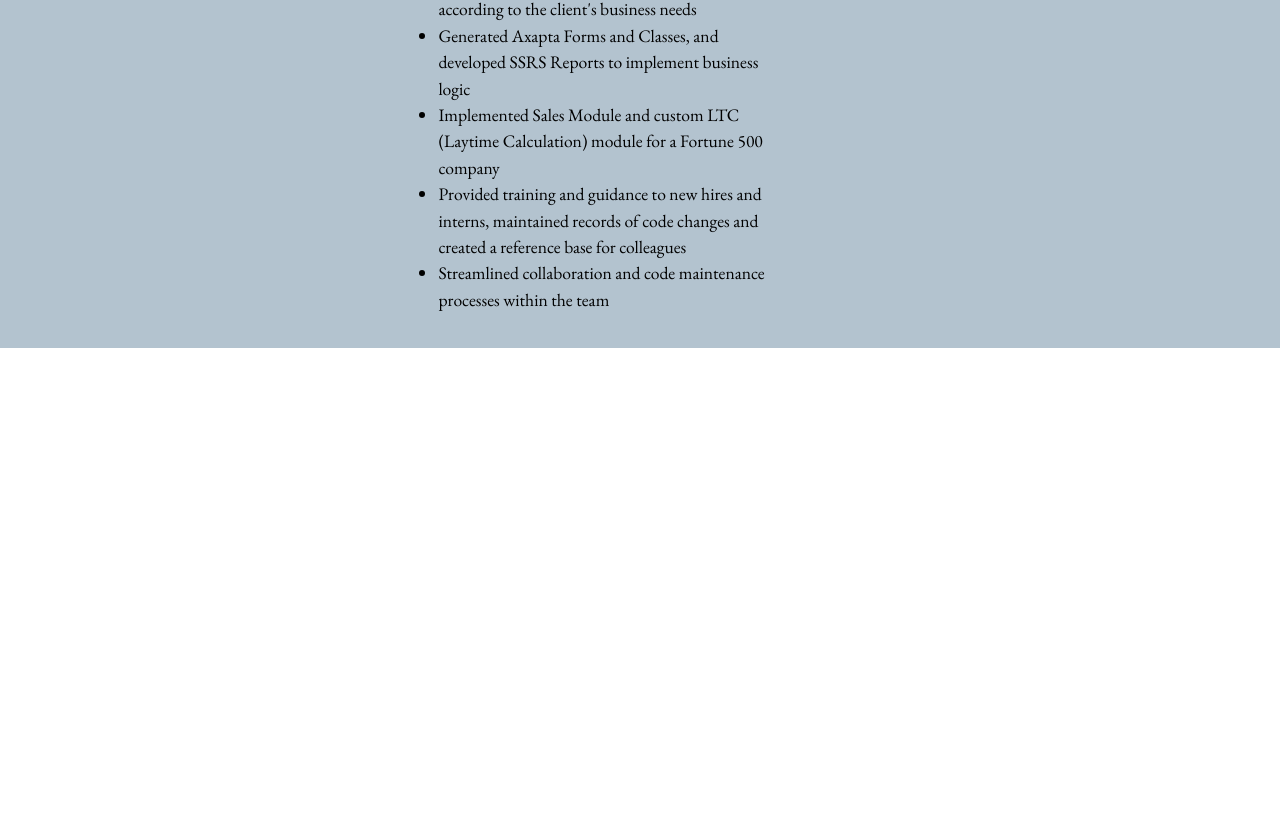
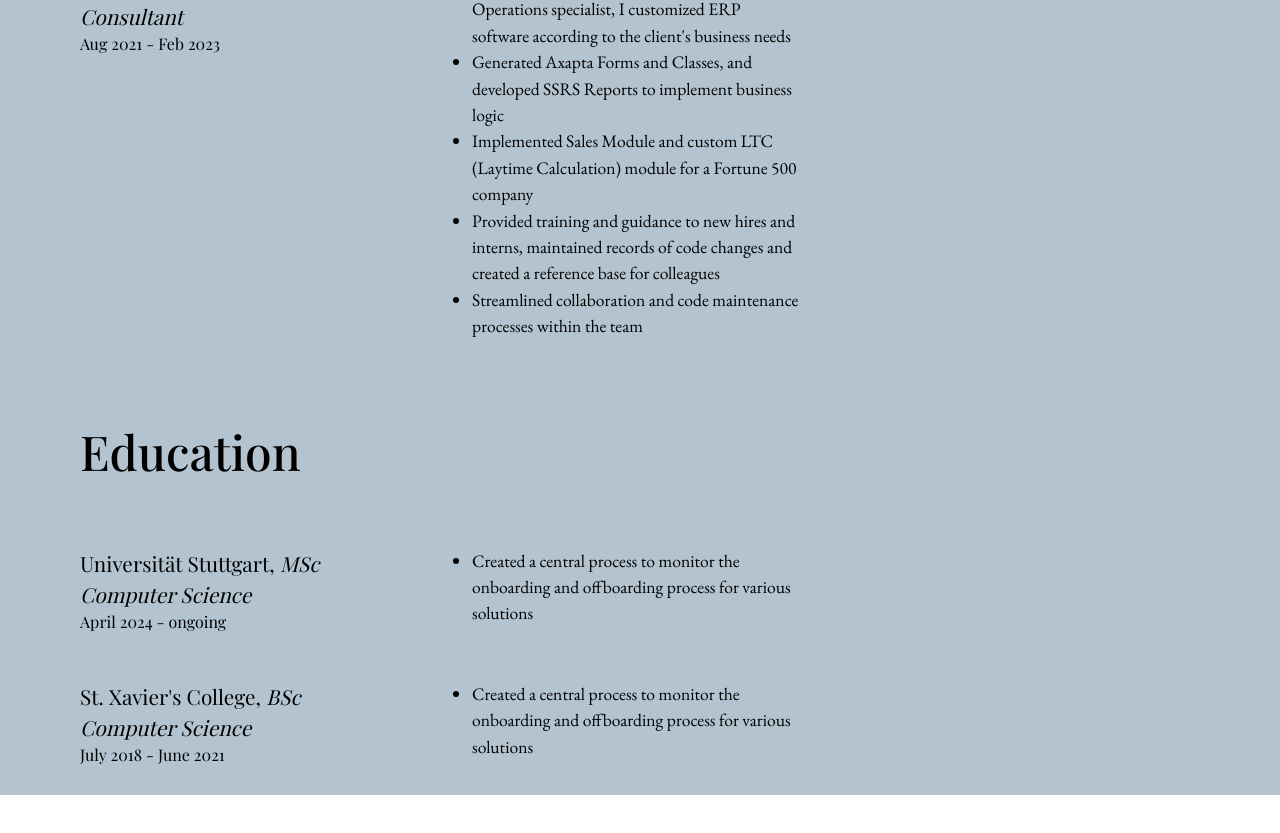
Before and after one commit to anniechakraborty/anniechakraborty.github.io, a React (Create React App) app: page /education in a window 1280 px wide. Shown: the part 2405-3238 px from the top of the page. Before the commit the page ends 2753 px from the top, so only its background shows below. Built offline with nearby package versions, Linux system fonts and the light colour scheme; no server answers; a web font is replaced by a local one.

Commit message:
created education section

```diff
--- a/src/App.css
+++ b/src/App.css
@@ -2,7 +2,7 @@
   text-align: center;
   background-color: #B3C3CF;
   color: black;
-  padding-left: 2em;
+  padding-left: 5em;
 }
 
 /* .App-logo {
--- a/src/App.js
+++ b/src/App.js
@@ -6,6 +6,7 @@ import HomeComponent from './components/Home';
 import NavigationComponent from './components/Navigation';
 import WorkExperience from './components/WorkExperience';
 import Blog from './components/Blog';
+import Education from './components/Education';
 
 function App() {
   return (
@@ -13,7 +14,8 @@ function App() {
         <NavigationComponent />
         <HomeComponent />
         <WorkExperience />
-        <Blog />
+        <Education />
+        {/* <Blog /> */}
         {/* <header className="App-header">
 
         </header> */}
--- /dev/null
+++ b/src/components/Education.js
@@ -0,0 +1,46 @@
+import React from "react";
+import "./../styles/Experience.css";
+
+export default function Education() {
+  return (
+    <div className="workExpCard">
+      <h2>Education</h2>
+      <div className="experience">
+        <div className="left">
+          <p className="title">
+            Universität Stuttgart, <em>MSc Computer Science</em>
+          </p>
+          <p className="duration">April 2024 - ongoing</p>
+        </div>
+        <div className="right">
+          <div className="description">
+            <ul>
+              <li>
+                Created a central process to monitor the onboarding and
+                offboarding process for various solutions
+              </li>
+            </ul>
+          </div>
+        </div>
+      </div>
+      <div className="experience">
+        <div className="left">
+          <p className="title">
+            St. Xavier's College, <em>BSc Computer Science</em>
+          </p>
+          <p className="duration">July 2018 - June 2021</p>
+        </div>
+        <div className="right">
+          <div className="description">
+            <ul>
+              <li>
+                Created a central process to monitor the onboarding and
+                offboarding process for various solutions
+              </li>
+            </ul>
+          </div>
+        </div>
+      </div>
+    </div>
+  );
+}
--- a/src/index.css
+++ b/src/index.css
@@ -11,3 +11,8 @@ code {
   font-family: source-code-pro, Menlo, Monaco, Consolas, 'Courier New',
     monospace;
 }
+
+html{
+  margin: 0;
+  padding: 0;
+}
--- a/src/styles/Experience.css
+++ b/src/styles/Experience.css
@@ -4,6 +4,7 @@
     /* justify-content: space-around; */
     align-items: start;
     width: 60%;
+    margin-bottom: 3em;
 }
 
 h2{
@@ -40,6 +41,7 @@ h2{
 
 .title{
     font-size: 1.3em;
+    width: 80%;
 }
 
 .description{
```
